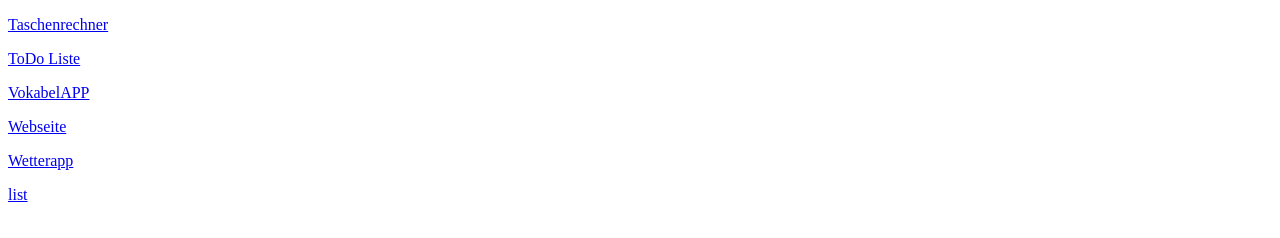
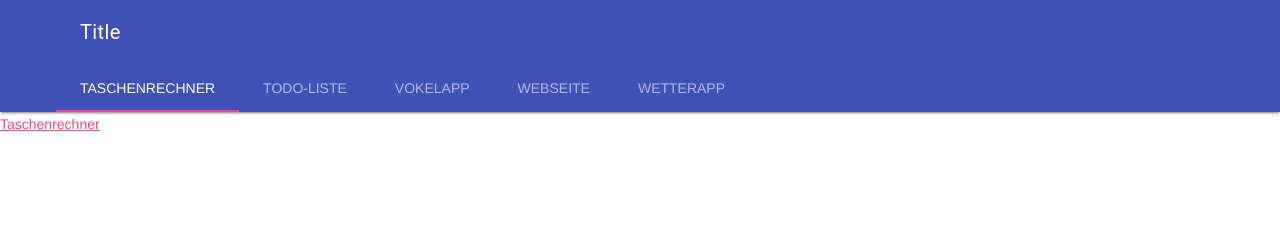
Before and after one commit to Gehaster/Gehaster.github.io, a plain HTML site: page index.html in a window 1280 px wide. Drawn offline with nearby package versions, Linux system fonts and the light colour scheme.

Commit message:
Update index.html

```diff
--- a/index.html
+++ b/index.html
@@ -5,13 +5,51 @@
     <meta http-equiv="X-UA-Compatible" content="IE=edge">
     <meta name="viewport" content="width=device-width, initial-scale=1.0">
     <title>Document</title>
+
+    <link rel="stylesheet" href="https://fonts.googleapis.com/icon?family=Material+Icons">
+<link rel="stylesheet" href="https://code.getmdl.io/1.3.0/material.indigo-pink.min.css">
+<script defer src="https://code.getmdl.io/1.3.0/material.min.js"></script>
+
 </head>
 <body>
-    <p><a href="Taschenrechner/index.html">Taschenrechner</a></p>
-    <p><a href="ToDo liste/index.html">ToDo Liste</a></p>
-    <p><a href="VokabelAPP/index.html">VokabelAPP</a></p>
-    <p><a href="Richi Webseite/index.html">Webseite</a></p>
-    <p><a href="Wetterapp/index.html">Wetterapp</a></p>
-    <p><a href="list/index.html">list</a></p>
+<!-- Simple header with scrollable tabs. -->
+<div class="mdl-layout mdl-js-layout mdl-layout--fixed-header">
+    <header class="mdl-layout__header">
+      <div class="mdl-layout__header-row">
+        <!-- Title -->
+        <span class="mdl-layout-title">Title</span>
+      </div>
+      <!-- Tabs -->
+      <div class="mdl-layout__tab-bar mdl-js-ripple-effect">
+        <a href="#scroll-tab-1" class="mdl-layout__tab is-active">Taschenrechner</a>
+        <a href="#scroll-tab-2" class="mdl-layout__tab">ToDo-Liste</a>
+        <a href="#scroll-tab-3" class="mdl-layout__tab">Vokelapp</a>
+        <a href="#scroll-tab-4" class="mdl-layout__tab">Webseite</a>
+        <a href="#scroll-tab-5" class="mdl-layout__tab">Wetterapp</a>
+
+      </div>
+    </header>
+    <div class="mdl-layout__drawer">
+      <span class="mdl-layout-title">Title</span>
+    </div>
+    <main class="mdl-layout__content">
+      <section class="mdl-layout__tab-panel is-active" id="scroll-tab-1">
+        <div class="page-content"><p><a href="Taschenrechner/index.html">Taschenrechner</a></p></div>
+      </section>
+      <section class="mdl-layout__tab-panel" id="scroll-tab-2">
+        <div class="page-content"><p><a href="ToDo liste/index.html">ToDo Liste</a></p></div>
+      </section>
+      <section class="mdl-layout__tab-panel" id="scroll-tab-3">
+        <div class="page-content"> <p><a href="VokabelAPP/index.html">VokabelAPP</a></p></div>
+      </section>
+      <section class="mdl-layout__tab-panel" id="scroll-tab-4">
+        <div class="page-content"> <p><a href="Richi Webseite/index.html">Webseite</a></p></div>
+      </section>
+      <section class="mdl-layout__tab-panel" id="scroll-tab-5">
+        <div class="page-content">    <p><a href="Wetterapp/index.html">Wetterapp</a></p></div>
+      </section>
+
+    </main>
+  </div>
 </body>
 </html>
```
